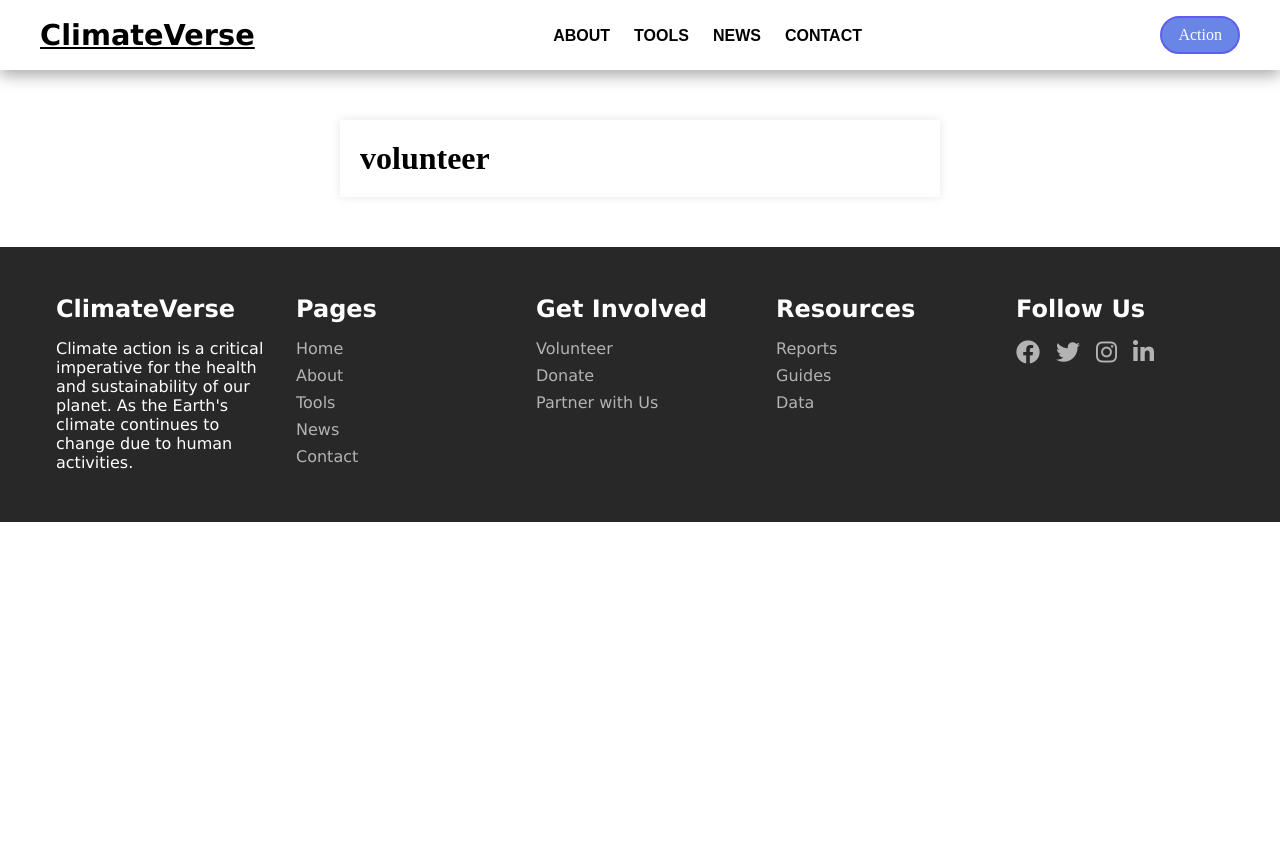
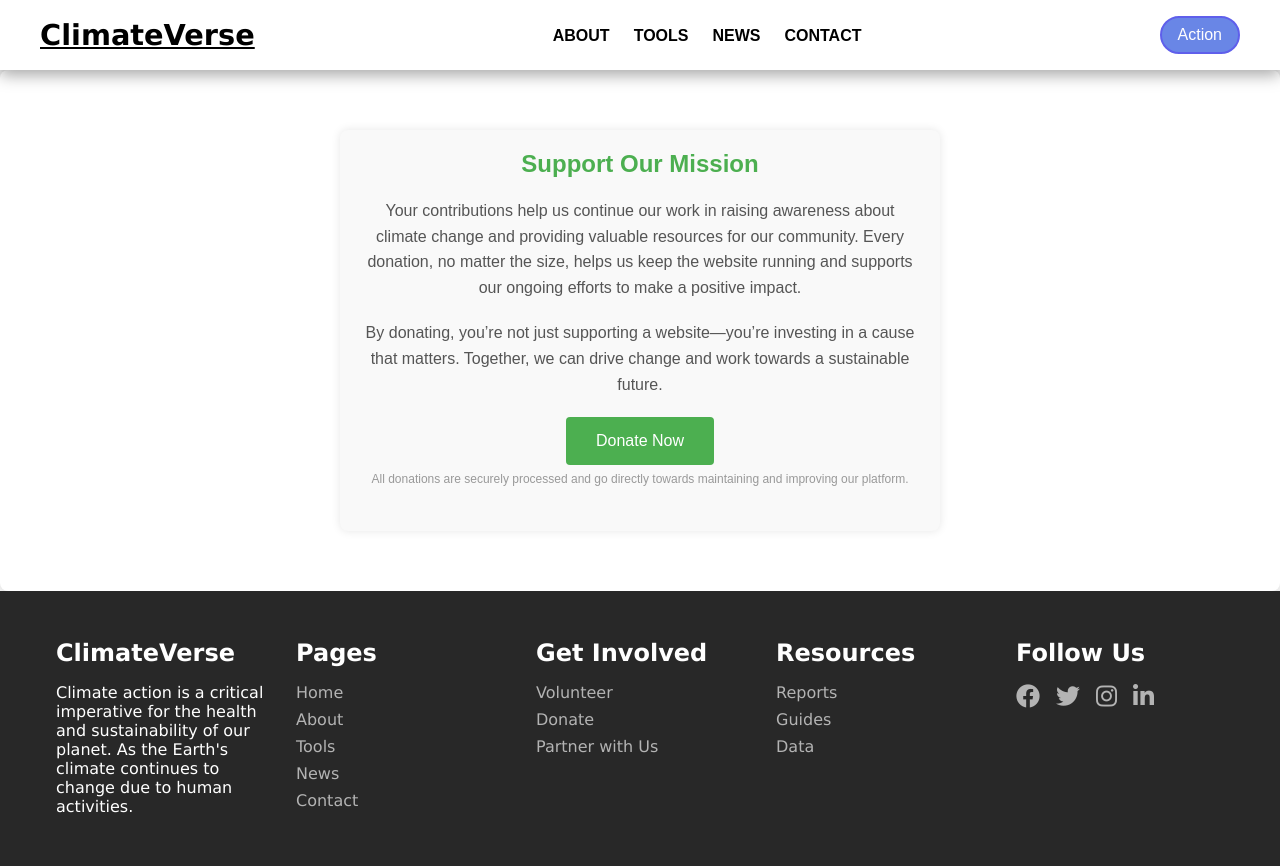
Before and after one commit to mdarsalan-c30/climateverse, a plain HTML site: page pages/volunteer.html in a window 1280 px wide. Before the commit the page ends 800 px from the top, so only its background shows below. Drawn offline with Linux system fonts and the light colour scheme; no server answers.

Commit message:
Initial commit

```diff
--- a/pages/volunteer.html
+++ b/pages/volunteer.html
@@ -3,65 +3,100 @@
 <head>
     <meta charset="UTF-8">
     <meta name="viewport" content="width=device-width, initial-scale=1.0">
-    <title>ClimateVerse</title>
+    <title>ClimateVerse Volunteer</title>
     <link rel="stylesheet" href="/pages/style.css">
     <link rel="stylesheet" href="https://cdnjs.cloudflare.com/ajax/libs/font-awesome/6.0.0-beta3/css/all.min.css">
+</head>
+<style>
+    body {
+    font-family: Arial, sans-serif;
+    margin: 0;
+    padding: 0;
+    background-color: #f4f4f4;
+    color: #333;
+}
 
-</head>
-<body>
-    <!--header section-->
-   <div id="header"></div>
-<!--CONTENT SECTION-->
-<style>
 .wrapper {
-           max-width: 600px;
-           margin: 50px auto;
+    max-width: 100%;
+    margin: 0px auto;
     padding: 20px;
     background: #fff;
     box-shadow: 0 0 10px rgba(0, 0, 0, 0.1);
+    border-radius: 8px;
 }
-       #h9 {
-           color: #333;
-       }
-       #pp {
-           color: #555;
+.donate-section {
+    margin: 40px auto;
+    padding: 20px;
+    background-color: #f9f9f9;
+    border-radius: 8px;
+    box-shadow: 0 0 10px rgba(0, 0, 0, 0.1);
+    text-align: center;
+    max-width: 600px;
 }
 
-       label {
-           margin: 10px 0 5px;
+.donate-section h2 {
+    color: #4CAF50;
+    margin-bottom: 20px;
 }
 
-       button {
-           margin-top: 20px;
-           padding: 10px;
-           background-color: #0056b3;
+.donate-section p {
+    margin-bottom: 20px;
+    color: #555;
+    line-height: 1.6;
+}
+
+.donate-button {
+    background-color: #4CAF50;
     color: white;
+    padding: 15px 30px;
     border: none;
-           border-radius: 5px;
+    border-radius: 4px;
     font-size: 16px;
     cursor: pointer;
+    transition: background-color 0.3s ease;
 }
 
-       @media (max-width: 600px) {
-           .container {
-               margin: 20px;
-               padding: 15px;
+.donate-button:hover {
+    background-color: #45a049;
 }
+
+.donate-section small {
+    color: #999;
+    font-size: 12px;
 }
+
 </style>
 <body>
-   <!--header section-->
+    <!-- Header Section -->
     <div id="header"></div>
-   <div class="pattern-bg"></div>
-   <!-- Start of the IMG TO PDF CONVERTER -->
+
+    <!-- Wrapper Section -->
     <div class="wrapper">
-      <h1>volunteer</h1>
+        <section class="donate-section">
+            <h2>Support Our Mission</h2>
+            <p>
+                Your contributions help us continue our work in raising awareness about climate change and providing valuable resources for our community. Every donation, no matter the size, helps us keep the website running and supports our ongoing efforts to make a positive impact.
+            </p>
+            <p>
+                By donating, you’re not just supporting a website—you’re investing in a cause that matters. Together, we can drive change and work towards a sustainable future.
+            </p>
+            <button class="donate-button">Donate Now</button>
+            <p>
+                <small>All donations are securely processed and go directly towards maintaining and improving our platform.</small>
+            </p>
+        </section>
+
     </div>
 
-<!--END OF CONTENR SECTION-->
+    <!-- Footer Section -->
+    <div id="footer"></div>
 
-   <!--footer section-->
-<div id="footer"></div>
     <script src="app.js"></script>
+    <script>
+        document.querySelector('.donate-button').addEventListener('click', function() {
+    window.location.href = 'https://your-donation-link.com'; // Replace with your actual donation link
+});
+
+    </script>
 </body>
 </html>
```
Lines whose indentation alone changed are shown as unchanged.
